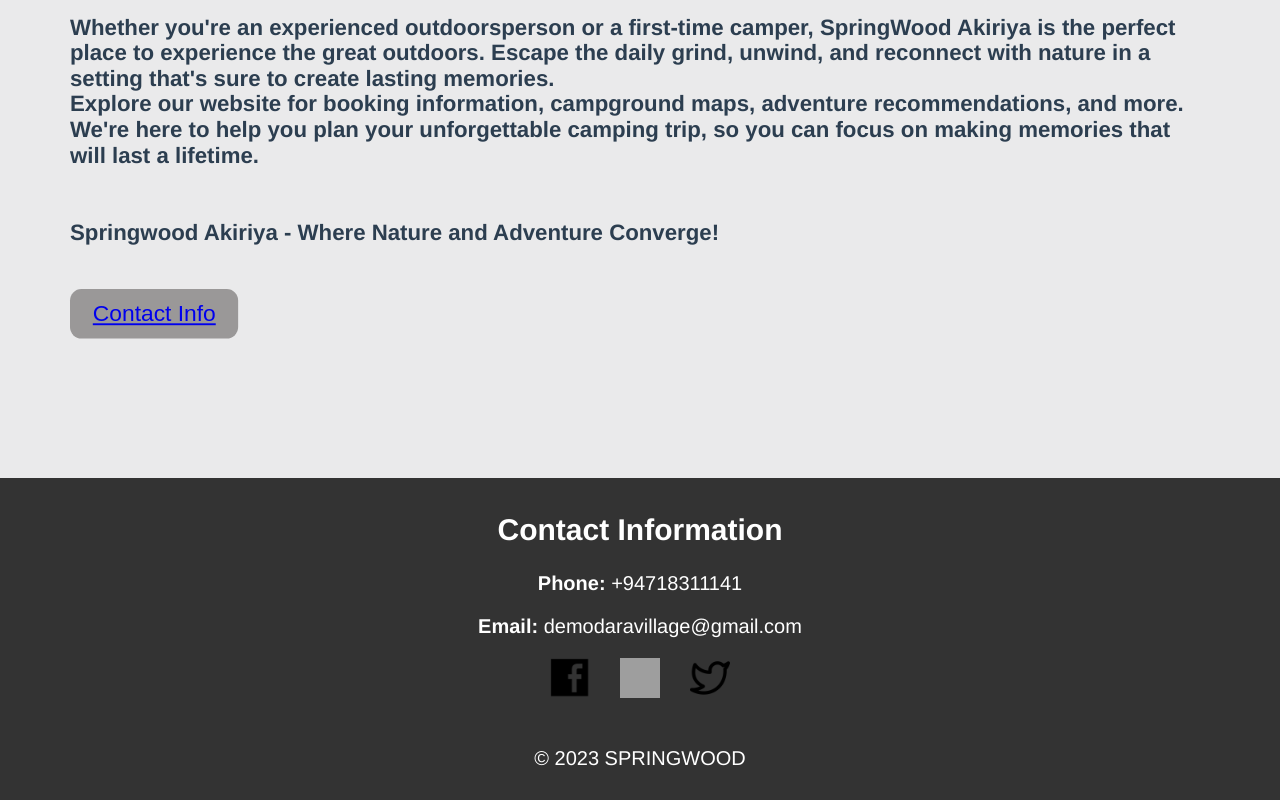
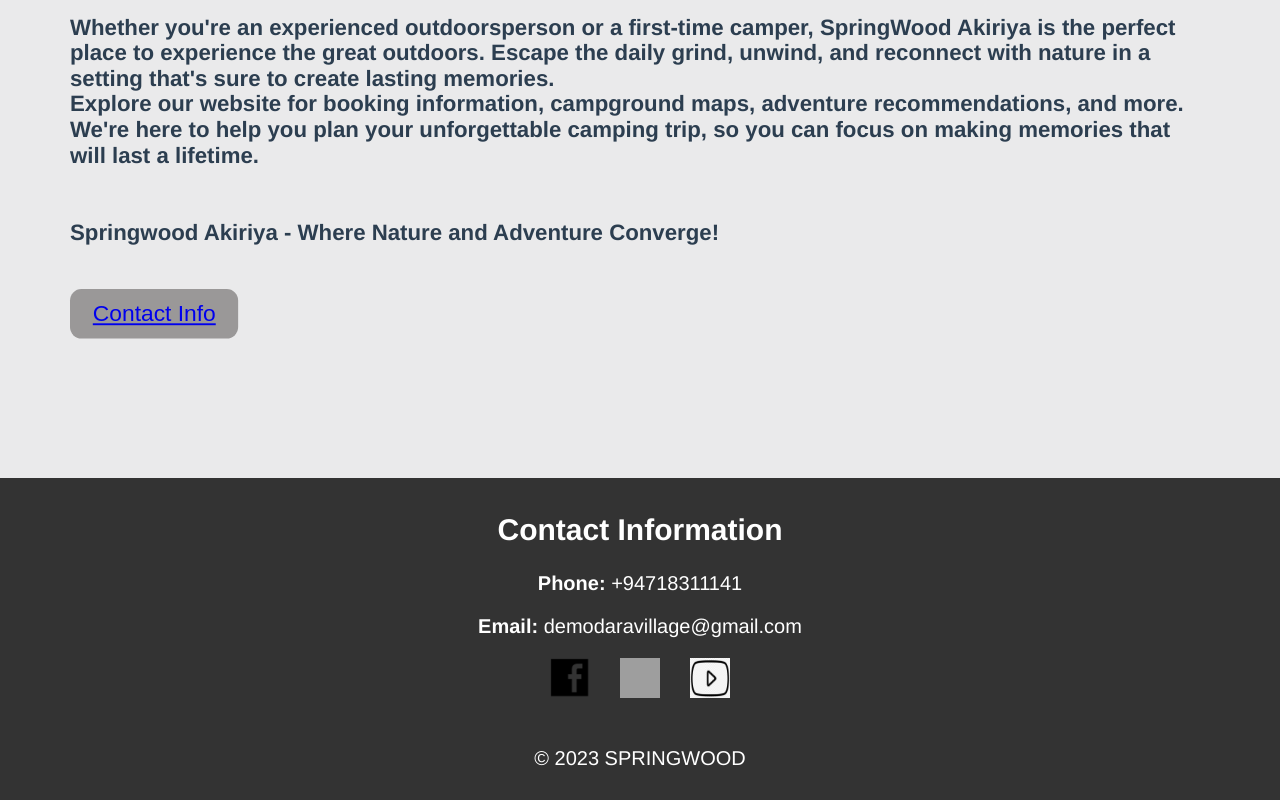
Before and after one commit to mahima-abeyrathne/springwood-akiriya, a Vue app: page /about in a window 1280 px wide. Shown: the part 3803-4603 px from the top of the page. Built offline with nearby package versions, Linux system fonts and the light colour scheme; grey boxes are pictures that could not be loaded.

Commit message:
updated utube

```diff
--- a/src/views/AboutView.vue
+++ b/src/views/AboutView.vue
@@ -71,9 +71,9 @@
               <a href="https://instagram.com/springwood_akiriya?igshid=MzMyNGUyNmU2YQ==" target="_blank">
                   <img src ="../assets/insta.png" width ="40" height ="40" alt="instagram">
               </a>
-              <a href="https://www.linkedin.com/company/demodara-village-pvt-ltd" target="_blank">
-                  <img src="../assets/twit.png" width ="40" height ="40" alt="Twitter">
-              </a>
+              <a href="http://www.youtube.com/@demodaravillage5037" target="_blank">
+                <img src="../assets/utube.png" width ="40" height ="40" alt="Youtube">
+            </a>
                       </div><br>
           <p>&copy; 2023 SPRINGWOOD </p>
 
--- a/src/views/Contact.vue
+++ b/src/views/Contact.vue
@@ -36,9 +36,9 @@
         <a href="https://instagram.com/springwood_akiriya?igshid=MzMyNGUyNmU2YQ==" target="_blank">
             <img src ="../assets/insta.png" width ="40" height ="40" alt="instagram">
         </a>
-        <a href="https://www.linkedin.com/company/demodara-village-pvt-ltd" target="_blank">
-            <img src="../assets/twit.png" width ="40" height ="40" alt="Twitter">
-        </a>
+        <a href="http://www.youtube.com/@demodaravillage5037" target="_blank">
+                <img src="../assets/utube.png" width ="40" height ="40" alt="Youtube">
+            </a>
                 </div>
 </section>
 </body>
--- a/src/views/HomeView.vue
+++ b/src/views/HomeView.vue
@@ -155,8 +155,8 @@
 			<a href="https://instagram.com/springwood_akiriya?igshid=MzMyNGUyNmU2YQ==" target="_blank">
 				<img src ="../assets/insta.png" width ="40" height ="40" alt="instagram">
 		    </a>
-            <a href="https://www.linkedin.com/company/demodara-village-pvt-ltd" target="_blank">
-                <img src="../assets/twit.png" width ="40" height ="40" alt="Twitter">
+            <a href="http://www.youtube.com/@demodaravillage5037" target="_blank">
+                <img src="../assets/utube.png" width ="40" height ="40" alt="Youtube">
             </a>
                     </div><br>
         <p>&copy; 2023 SPRINGWOOD </p>
--- a/src/views/booking.vue
+++ b/src/views/booking.vue
@@ -46,8 +46,8 @@
 			<a href="https://instagram.com/springwood_akiriya?igshid=MzMyNGUyNmU2YQ==" target="_blank">
 				<img src ="../assets/insta.png" width ="40" height ="40" alt="instagram">
 		    </a>
-            <a href="https://www.linkedin.com/company/demodara-village-pvt-ltd" target="_blank">
-                <img src="../assets/twit.png" width ="40" height ="40" alt="Twitter">
+            <a href="http://www.youtube.com/@demodaravillage5037" target="_blank">
+                <img src="../assets/utube.png" width ="40" height ="40" alt="Youtube">
             </a>
                     </div><br>
         <p>&copy; 2023 SPRINGWOOD </p>
--- a/src/views/gallery.vue
+++ b/src/views/gallery.vue
@@ -103,8 +103,8 @@
 			<a href="https://instagram.com/springwood_akiriya?igshid=MzMyNGUyNmU2YQ==" target="_blank">
 				<img src ="../assets/insta.png" width ="40" height ="40" alt="instagram">
 		    </a>
-            <a href="https://www.linkedin.com/company/demodara-village-pvt-ltd" target="_blank">
-                <img src="../assets/twit.png" width ="40" height ="40" alt="Twitter">
+            <a href="http://www.youtube.com/@demodaravillage5037" target="_blank">
+                <img src="../assets/utube.png" width ="40" height ="40" alt="Youtube">
             </a>
                     </div><br>
         <p>&copy; 2023 SPRINGWOOD </p>
--- a/src/views/packages.vue
+++ b/src/views/packages.vue
@@ -62,8 +62,8 @@
 			<a href="https://instagram.com/springwood_akiriya?igshid=MzMyNGUyNmU2YQ==" target="_blank">
 				<img src ="../assets/insta.png" width ="40" height ="40" alt="instagram">
 		    </a>
-            <a href="https://www.linkedin.com/company/demodara-village-pvt-ltd" target="_blank">
-                <img src="../assets/twit.png" width ="40" height ="40" alt="Twitter">
+            <a href="http://www.youtube.com/@demodaravillage5037" target="_blank">
+                <img src="../assets/utube.png" width ="40" height ="40" alt="Youtube">
             </a>
                     </div><br>
         <p>&copy; 2023 SPRINGWOOD </p>
```
Also changed, not shown: src/assets/utube.png (added).
